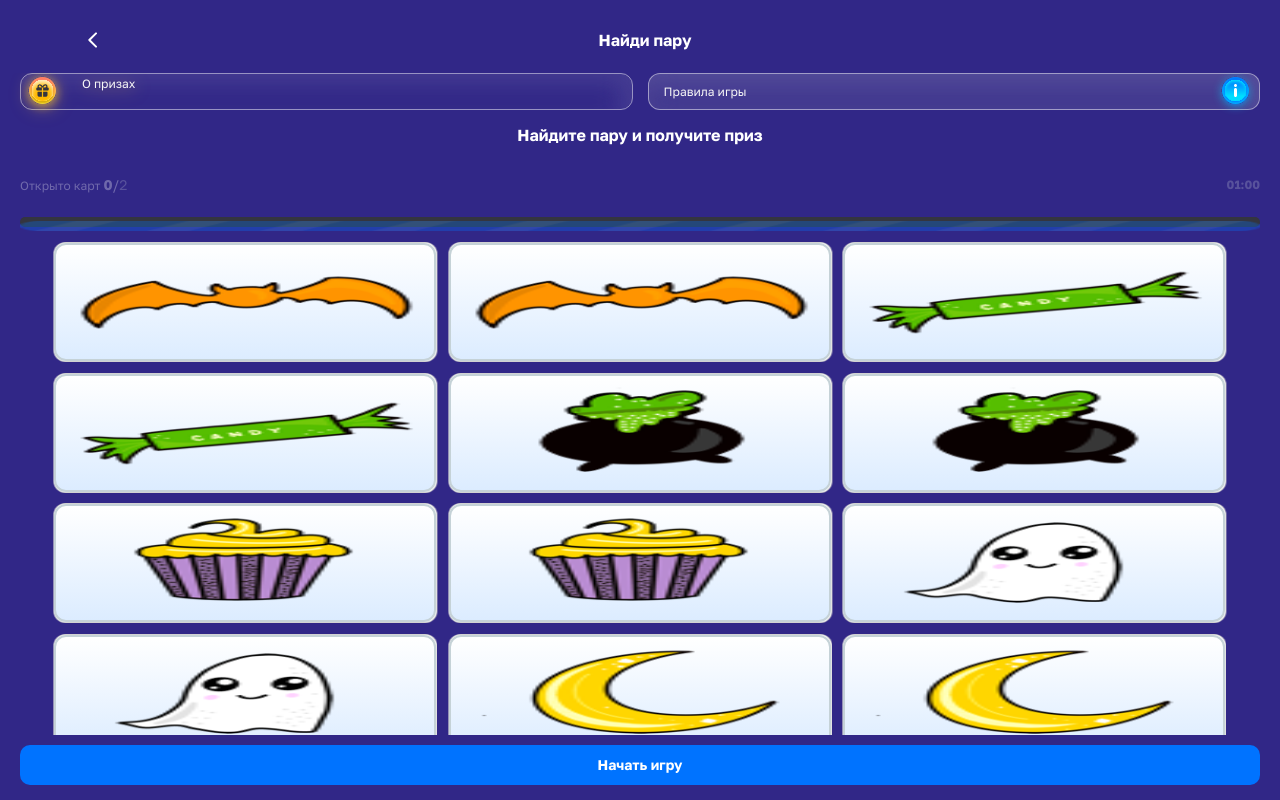
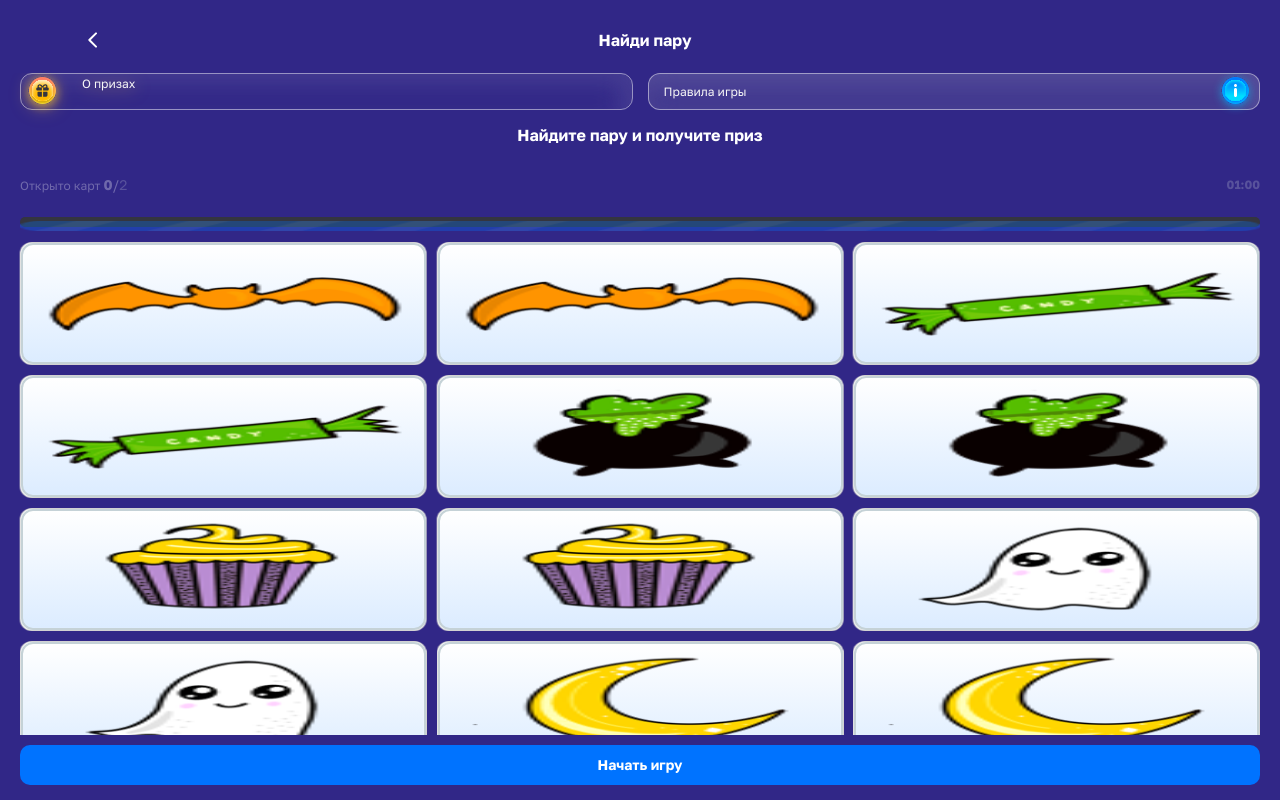
Before and after one commit to asads30/aksiya, a Vue app: page /game in a window 1280 px wide. Built offline with nearby package versions, Linux system fonts and the light colour scheme.

Commit message:
ÂFEATURE: Tooltip for game board

```diff
--- a/src/components/CardBoard.vue
+++ b/src/components/CardBoard.vue
@@ -68,6 +68,7 @@ const selectCard = () => {
     @click="selectCard"
   >
     <div class="card-face is-front" :class="{ 'is-border': !props.opened }">
+      <span v-tooltip:top.tooltip="value">
         <img
           draggable="false"
           class="card-image"
@@ -82,6 +83,7 @@ const selectCard = () => {
           class="icon-checkmark"
           alt=""
         />
+      </span>
     </div>
     <div class="card-face is-back"></div>
   </div>
--- a/src/components/GameBoard.vue
+++ b/src/components/GameBoard.vue
@@ -101,7 +101,13 @@ watch(
       />
     </div>
   </div>
-  <div style="height: calc(100% - 150px); max-height: calc(100% - 150px)">
+  <div
+    style="
+      height: calc(100% - 140px);
+      max-height: calc(100% - 140px);
+      overflow: hidden;
+    "
+  >
     <transition-group tag="section" class="game-board" name="shuffle-card">
       <Card
         v-for="card in cardList"
@@ -140,6 +146,7 @@ watch(
 
 <style lang="scss" scoped>
 .game-status {
+  z-index: 0;
   padding: 0 20px 8px;
   display: flex;
   justify-content: space-between;
@@ -186,6 +193,7 @@ watch(
   }
 }
 .myProgress {
+  z-index: 0;
   height: 10px;
   width: auto;
   border-radius: 100px;
--- /dev/null
+++ b/src/directives/Tooltip/tooltip.js
@@ -0,0 +1,19 @@
+const tooltipDirective = (app) => {
+  app.directive("tooltip", {
+    mounted(el, binding) {
+      init(el, binding);
+    },
+    updated(el, binding) {
+      init(el, binding);
+    },
+  });
+};
+
+function init(el, binding) {
+  let position = binding.arg || "top";
+  let tooltipText = binding.value || "Tooltip text";
+  el.setAttribute("position", position);
+  el.setAttribute("tooltip", tooltipText);
+}
+
+export default tooltipDirective;
--- /dev/null
+++ b/src/directives/index.js
@@ -0,0 +1,8 @@
+import tooltipDirective from "./Tooltip/tooltip";
+
+// register all directives
+const directives = (app) => {
+  tooltipDirective(app);
+};
+
+export default directives;
--- a/src/features/createGame.js
+++ b/src/features/createGame.js
@@ -25,6 +25,9 @@ export default function createGame(deck) {
       return true;
     } else if (!matchesFound.value && gameStore.countVisibleCard === 2) {
       gameStore.startedGame = false;
+      if (navigator in window) {
+        navigator.vibrate(300);
+      }
       return false;
     } else {
       return false;
--- a/src/main.js
+++ b/src/main.js
@@ -2,7 +2,10 @@ import { createApp } from "vue";
 import App from "./App.vue";
 import { createPinia } from "pinia";
 import router from "./router";
+import directives from "@/directives/index";
 import "@/styles/main.scss";
 
 const pinia = createPinia();
-createApp(App).use(router).use(pinia).mount("#app");
+const app = createApp(App);
+directives(app);
+app.use(router).use(pinia).mount("#app");
--- /dev/null
+++ b/src/styles/_tooltip.scss
@@ -0,0 +1,155 @@
+$gray: #495057;
+
+
+// https://codepen.io/tutsplus/pen/WROvdG => tooltip source code
+[tooltip] {
+  // used for slot editing
+  & > * {
+    display: inline-block;
+  }
+  position: relative;
+  &:before,
+  &:after {
+    text-transform: none; /* opinion 2 */
+    font-size: 0.9em; /* opinion 3 */
+    line-height: 1;
+    user-select: none;
+    pointer-events: none;
+    position: absolute;
+    display: none;
+    opacity: 0;
+  }
+  &:before {
+    content: "";
+    border: 5px solid transparent; /* opinion 4 */
+    z-index: 1001; /* absurdity 1 */
+  }
+  &:after {
+    content: attr(tooltip); /* magic! */
+
+    /* most of the rest of this is opinion */
+    font-family: Helvetica, sans-serif;
+    text-align: center;
+
+    /*
+    Let the content set the size of the tooltips
+    but this will also keep them from being obnoxious
+    */
+    min-width: 3em;
+    max-width: 21em;
+    white-space: nowrap;
+    overflow: hidden;
+    text-overflow: ellipsis;
+    padding: 0.5rem;
+    border-radius: 0.3rem;
+    box-shadow: 0 1em 2em -0.5em rgba(0, 0, 0, 0.35);
+    background: $gray;
+    color: #fff;
+    z-index: 1000; /* absurdity 2 */
+  }
+  &:hover:before,
+  &:hover:after {
+    display: block;
+  }
+  /* position: TOP */
+  &:not([position]):before,
+  &[position^="top"]:before {
+    bottom: 100%;
+    border-bottom-width: 0;
+    border-top-color: $gray;
+  }
+  &:not([position]):after,
+  &[position^="top"]::after {
+    bottom: calc(100% + 5px);
+  }
+
+  &:not([position])::before,
+  &:not([position])::after,
+  &[position^="top"]::before,
+  &[position^="top"]::after {
+    left: 50%;
+    transform: translate(-50%, -0.5em);
+  }
+
+  /* position: BOTTOM */
+  &[position^="bottom"]::before {
+    top: 105%;
+    border-top-width: 0;
+    border-bottom-color: $gray;
+  }
+  &[position^="bottom"]::after {
+    top: calc(105% + 5px);
+  }
+  &[position^="bottom"]::before,
+  &[position^="bottom"]::after {
+    left: 50%;
+    transform: translate(-50%, 0.5em);
+  }
+
+  /* position: LEFT */
+  &[position^="left"]::before {
+    top: 50%;
+    border-right-width: 0;
+    border-left-color: $gray;
+    left: calc(0em - 5px);
+    transform: translate(-0.5em, -50%);
+  }
+  &[position^="left"]::after {
+    top: 50%;
+    right: calc(100% + 5px);
+    transform: translate(-0.5em, -50%);
+  }
+
+  /* position: RIGHT */
+  &[position^="right"]::before {
+    top: 50%;
+    border-left-width: 0;
+    border-right-color: $gray;
+    right: calc(0em - 5px);
+    transform: translate(0.5em, -50%);
+  }
+  &[position^="right"]::after {
+    top: 50%;
+    left: calc(100% + 5px);
+    transform: translate(0.5em, -50%);
+  }
+
+  /* FX All The Things */
+  &:not([position]):hover::before,
+  &:not([position]):hover::after,
+  &[position^="top"]:hover::before,
+  &[position^="top"]:hover::after,
+  &[position^="bottom"]:hover::before,
+  &[position^="bottom"]:hover::after {
+    animation: tooltips-vert 300ms ease-out forwards;
+  }
+
+  &[position^="left"]:hover::before,
+  &[position^="left"]:hover::after,
+  &[position^="right"]:hover::before,
+  &[position^="right"]:hover::after {
+    animation: tooltips-horz 300ms ease-out forwards;
+  }
+}
+
+/* don't show empty tooltips */
+[tooltip=""]::before,
+[tooltip=""]::after {
+  display: none !important;
+}
+
+/* KEYFRAMES */
+@keyframes tooltips-vert {
+  to {
+    z-index: 10000;
+    opacity: 0.9;
+    transform: translate(-50%, 0);
+  }
+}
+
+@keyframes tooltips-horz {
+  to {
+    opacity: 0.9;
+    transform: translate(0, -50%);
+  }
+}
--- a/src/styles/main.scss
+++ b/src/styles/main.scss
@@ -1,4 +1,5 @@
 @import url('https://fonts.googleapis.com/css2?family=Golos+Text:wght@400;500;600;700;800;900&display=swap');
+@import "tooltip.scss";
 
 * {
   user-select: none;
--- a/src/views/GameView.vue
+++ b/src/views/GameView.vue
@@ -224,7 +224,7 @@ watch(
   height: 100%;
   align-content: center;
   justify-content: center;
-  grid-template-columns: repeat(3, 31%);
+  grid-template-columns: repeat(3, 1fr);
   grid-template-rows: repeat(4, 1fr);
   grid-column-gap: 10px;
   grid-row-gap: 10px;
```
Lines whose indentation alone changed are shown as unchanged.
